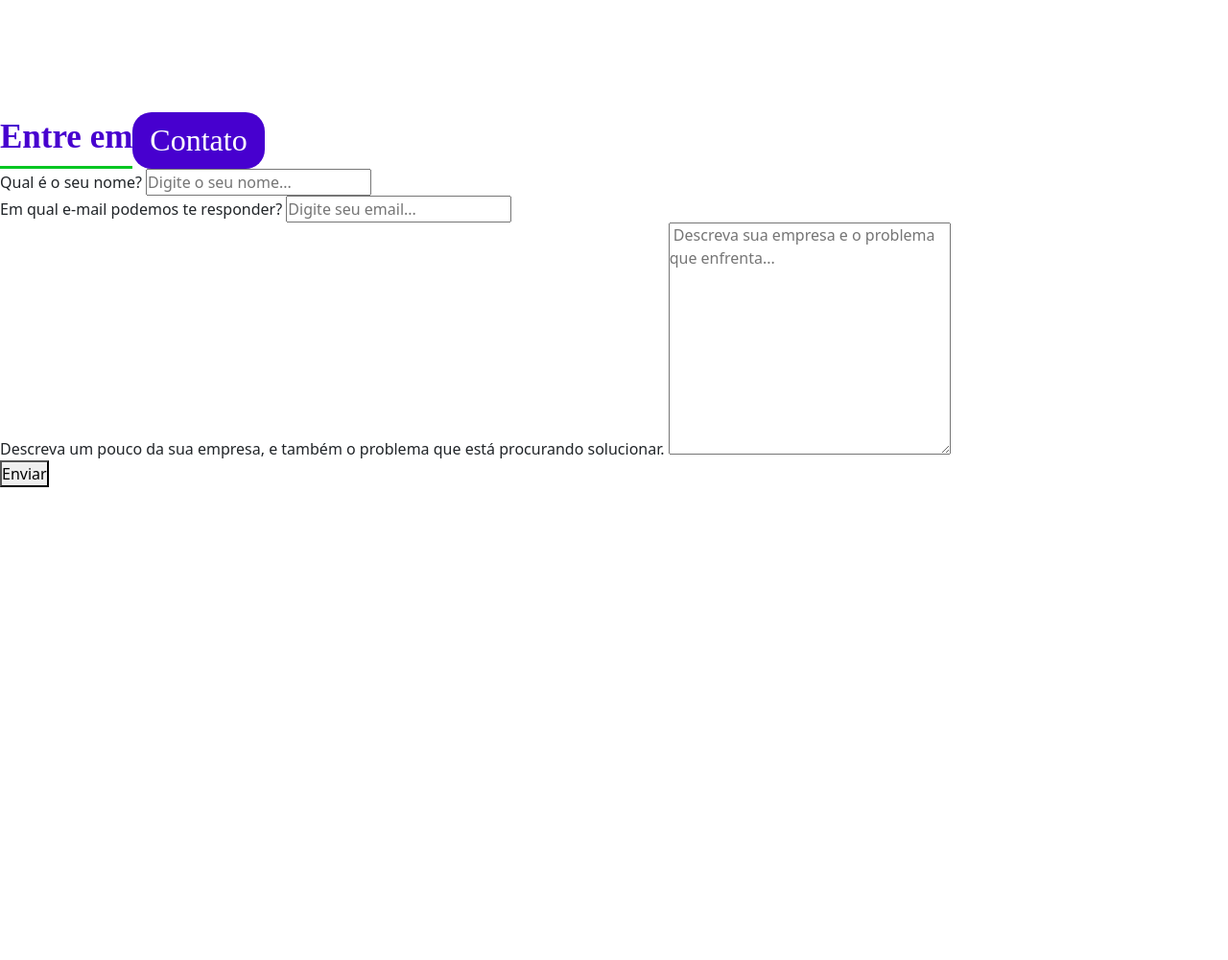
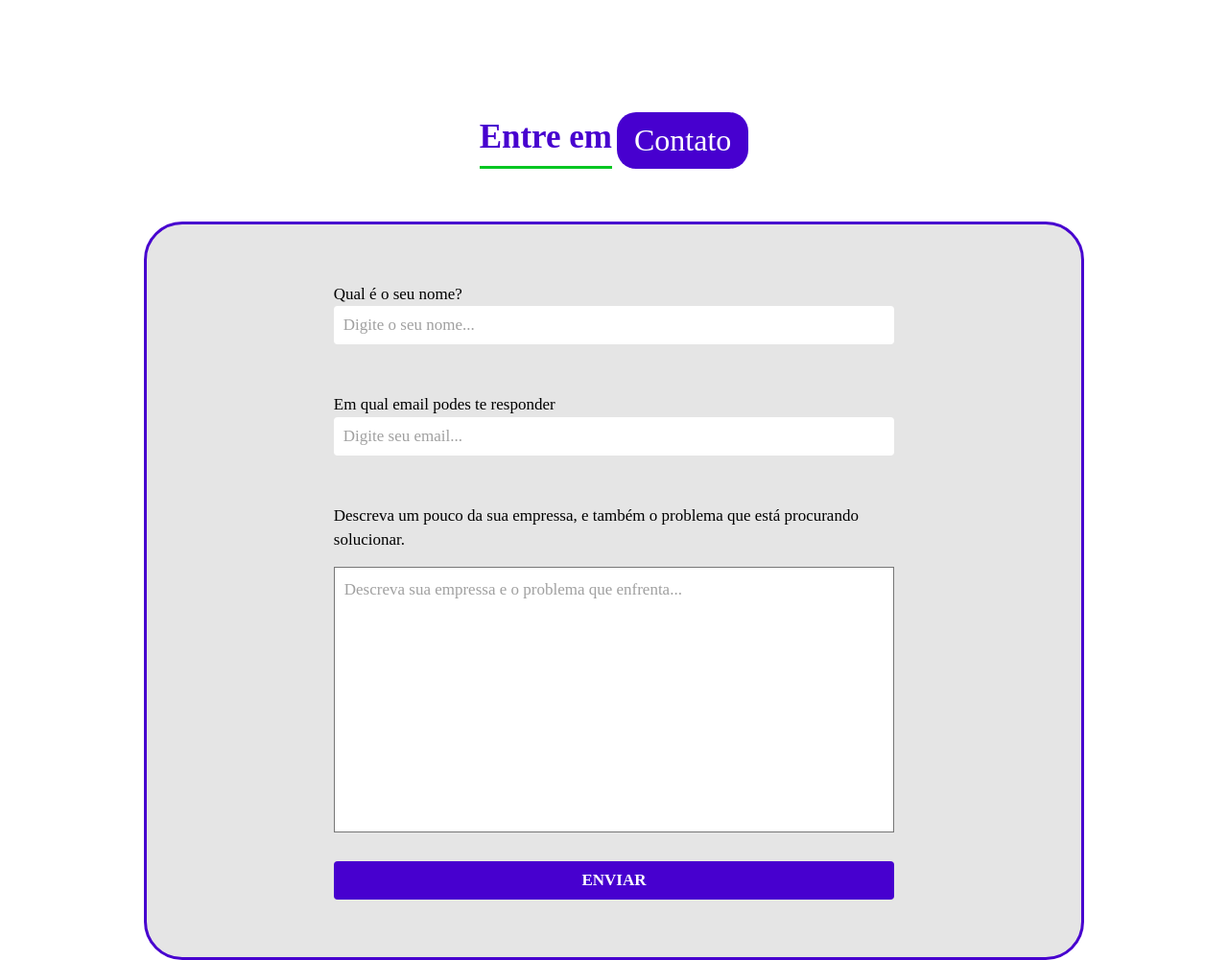
Before and after one commit to Thaymazutti/PixelV---Torloni, a plain HTML site: page index.html in a window 1280 px wide. Shown: the part 3158-4159 px from the top of the page at 96% size. Before the commit the page ends 3666 px from the top, so only its background shows below. Drawn offline with nearby package versions, Linux system fonts and the light colour scheme; a web font is replaced by a local one.

Commit message:
Formulario Finalizado

```diff
--- a/index.html
+++ b/index.html
@@ -7,7 +7,8 @@
     <title>PIXEL V</title>
     <link rel="shortcut icon" href="./imgs/favicon.svg" type="image/x-icon">
     <link rel="stylesheet" href="style.css">
-    <link href="https://cdn.jsdelivr.net/npm/bootstrap@5.3.6/dist/css/bootstrap.min.css" rel="stylesheet" integrity="sha384-4Q6Gf2aSP4eDXB8Miphtr37CMZZQ5oXLH2yaXMJ2w8e2ZtHTl7GptT4jmndRuHDT" crossorigin="anonymous">
+    <link href="https://cdn.jsdelivr.net/npm/bootstrap@5.3.6/dist/css/bootstrap.min.css" rel="stylesheet"
+        integrity="sha384-4Q6Gf2aSP4eDXB8Miphtr37CMZZQ5oXLH2yaXMJ2w8e2ZtHTl7GptT4jmndRuHDT" crossorigin="anonymous">
 </head>
 
 <body>
@@ -170,27 +171,30 @@
 
         <section id="contato">
             <div class="titulo">
-        <span>Entre em</span><h2>Contato</h2>
+                <span>Entre em</span>
+                <h2>Contato</h2>
             </div>
+
             <form action="">
                 <div class="campo">
-            <label for="Campo nome">Qual é o seu nome?</label>
-            <input type="text" id="Campo nome" placeholder="Digite o seu nome...">
+                    <label for="campo-nome">Qual é o seu nome?</label>
+                    <input type="text" id="campo-nome" placeholder="Digite o seu nome...">
                 </div>
                 <div class="campo">
-            <label for="Campo-email"> Em qual e-mail podemos te responder?</label>
-            <input type="email" id="Campo email" placeholder="Digite seu email...">
+                    <label for="campo-email">Em qual email podes te responder</label>
+                    <input type="email" id="campo-email" placeholder="Digite seu email...">
                 </div>
-        <div class="campo-descricacao">
-            <label for="campo texto"> Descreva um pouco da sua empresa, e também o problema que está procurando solucionar.</label>
-            <textarea id="Campo-Texto" placeholder=" Descreva sua empresa e o problema que enfrenta..." cols="30" rows="10"></textarea>
+                <div class="campo-descricao">
+                    <label for="campo-texto">Descreva um pouco da sua empressa, e também o problema que está procurando solucionar.</label>
+                    <textarea id="campo-texto" placeholder="Descreva sua empressa e o problema que enfrenta..." cols="30" rows="10"></textarea>
                 </div>
                 <button type="submit">Enviar</button>
             </form>
         </section>
-
     </main>
-    <script src="https://cdn.jsdelivr.net/npm/bootstrap@5.3.6/dist/js/bootstrap.bundle.min.js" integrity="sha384-j1CDi7MgGQ12Z7Qab0qlWQ/Qqz24Gc6BM0thvEMVjHnfYGF0rmFCozFSxQBxwHKO" crossorigin="anonymous"></script>
+    <script src="https://cdn.jsdelivr.net/npm/bootstrap@5.3.6/dist/js/bootstrap.bundle.min.js"
+        integrity="sha384-j1CDi7MgGQ12Z7Qab0qlWQ/Qqz24Gc6BM0thvEMVjHnfYGF0rmFCozFSxQBxwHKO"
+        crossorigin="anonymous"></script>
 </body>
 
 </html>
--- a/style.css
+++ b/style.css
@@ -6,7 +6,7 @@
 
 @font-face {
     font-family: "recursive";
-    src: url(.//Fontes/Recursive-VariableFont_CASL\,CRSV\,MONO\,slnt\,wght.ttf);
+    src: url(./fonts/Recursive-VariableFont_CASL\,CRSV\,MONO\,slnt\,wght.ttf);
 }
 :root {
     --branco: #FFFFFF;
@@ -237,8 +237,7 @@ header .container-grid{
     fill: var(--verde-pixelV);
 }
 
-
-/* ---------- Cases de Sucesso ---------- */
+/* ----------------------Cases de Sucesso--------------------------- */
 
 #cases h2{
     margin-right: 5px;
@@ -251,7 +250,6 @@ header .container-grid{
     gap: 50px;
     margin-bottom: 120px;
 }
-
 #cases img{
     height: 300px;
     border-radius: 40px;
@@ -261,3 +259,138 @@ header .container-grid{
     max-width: 1170px;
     width: 90%;
 }
+
+/* -------------------Contato------------------- */
+
+#contato{
+    text-align: center;
+    padding-bottom: 100px;
+    margin-bottom: 100px;
+}
+
+#contato .titulo{
+    justify-content: center;
+    margin-bottom: 55px;
+}
+
+#contato h2{
+    margin-left: 5px;
+}
+
+
+#contato form{
+    width: 90%;
+    max-width: 980px;
+
+    margin: 0 auto;
+    padding: 60px 0;
+
+    display: flex;
+    flex-direction: column;
+    align-items: center;
+
+    border-radius: 40px;
+    background-color: var(--contato);
+    border: solid 3px var(--roxo-pixelv);
+
+    color: var(--preto);
+    font-family: "Recursive", sans-linear;
+    font-size: 17px;
+}
+
+
+.campo{
+    width: 60%;
+
+    text-align: left;
+
+    display: flex;
+    flex-direction: column;
+    justify-content: space-between;
+
+    margin-bottom: 50px;
+}
+
+
+.campo-descricao{
+    width: 60%;
+
+    text-align: left;
+
+    display: flex;
+    flex-direction: column;
+    justify-content: space-between;
+
+    margin-bottom: 30px;
+}
+
+.campo input{
+    height: 40px;
+
+    color: var(--preto);
+    background-color: var(--branco);
+
+    border: none;
+    border-radius: 4px;
+
+    text-indent: 10px;
+
+    outline: none;
+}
+
+.campo-descricao textarea{
+    color: var(--preto);
+    background-color: var(--branco);
+
+    outline: none;
+
+    padding: 10px;
+
+    resize: none;
+}
+
+.campo-lable,
+.campo-descricao label{
+margin-bottom: 15px;
+}
+
+.campo input,
+.campo-descricao textarea{
+    font-family: "Recursive", sans-linear;
+    font-size: 17px;
+}
+
+.campo input::placeholder,
+.campo-descricao textarea::placeholder{
+    color: #a0a0a0;
+}
+
+.campo input:focus,
+.campo-descricao textarea:focus{
+    outline: 2px solid var(--verde-pixelV);
+}
+
+#contato form button{
+    height: 40px;
+    width: 60%;
+
+    background-color: var(--roxo-pixelv);
+    color: var(--branco);
+
+    border: none;
+    border-radius: 4px;
+
+    font-size: 17px;
+    font-family: "Recursive", sans-linear;
+    font-weight: 700;
+
+    text-transform: uppercase;
+
+    cursor: pointer;
+
+    transition: background-color 500ms;
+}
+
+#contato form button:hover{
+    background-color: var(--verde-pixelV);
+}
```
Lines whose indentation alone changed are shown as unchanged.
